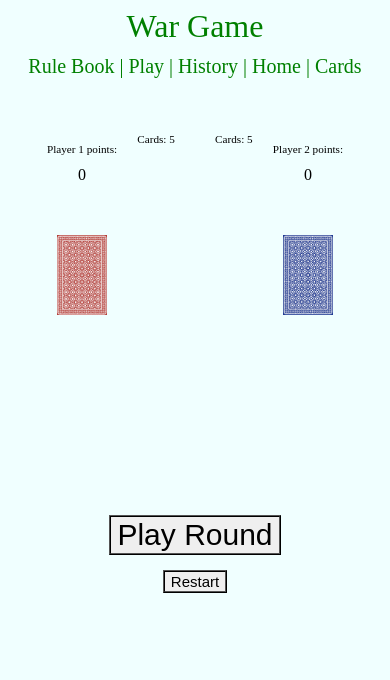
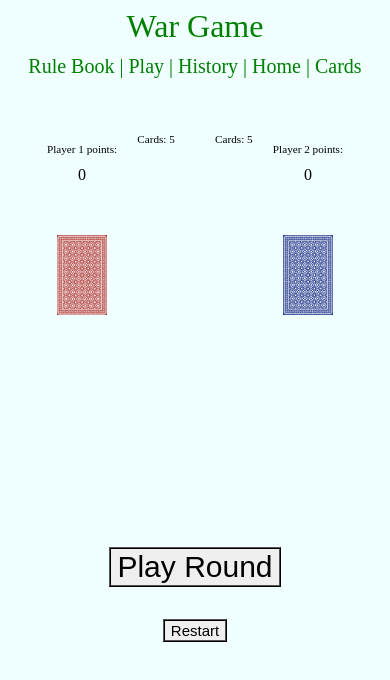
Before and after one commit to JoaquimVerde/War_Game, a plain HTML site: page play.html in a window 390 px wide. Drawn offline with Linux system fonts and the light colour scheme.

Commit message:
second commit

```diff
--- a/styles.css
+++ b/styles.css
@@ -113,6 +113,7 @@ nav, a{
 .war-position-two{
     grid-row-start: 4;
     grid-column-start: 4;
+    justify-content: baseline;
 }
 .war-position-two-second-card{
     grid-row-start: 4;
@@ -284,6 +285,7 @@ nav, a{
     font-size: 15px;
     margin-left: auto;
     margin-right: auto;
+    margin-top: 3rem;
     justify-content: center;
     border: 2px ridge black;
 
@@ -295,7 +297,7 @@ nav, a{
     font-size: 15px;
     margin-left: auto;
     margin-right: auto;
-    margin-top: 15px;
+    margin-top: 2rem;
     justify-content: center;
     border: 2px ridge black;
 
@@ -507,6 +509,7 @@ nav, a{
         display: flex;
         flex-wrap: wrap;
         font-size: 30px;
+        margin-top: 2rem;
         margin-left: auto;
         margin-right: auto;
         justify-content: center;
```
